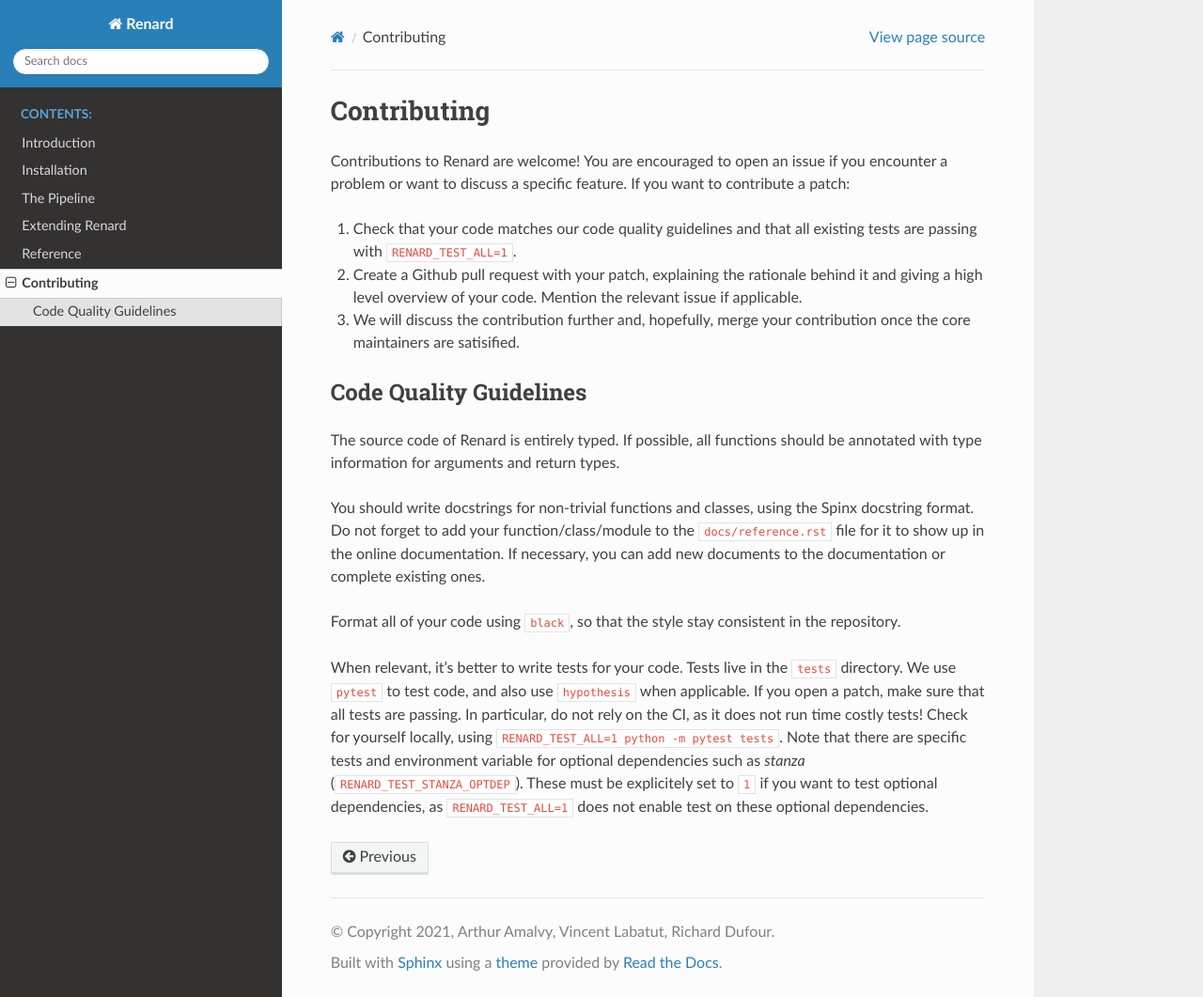
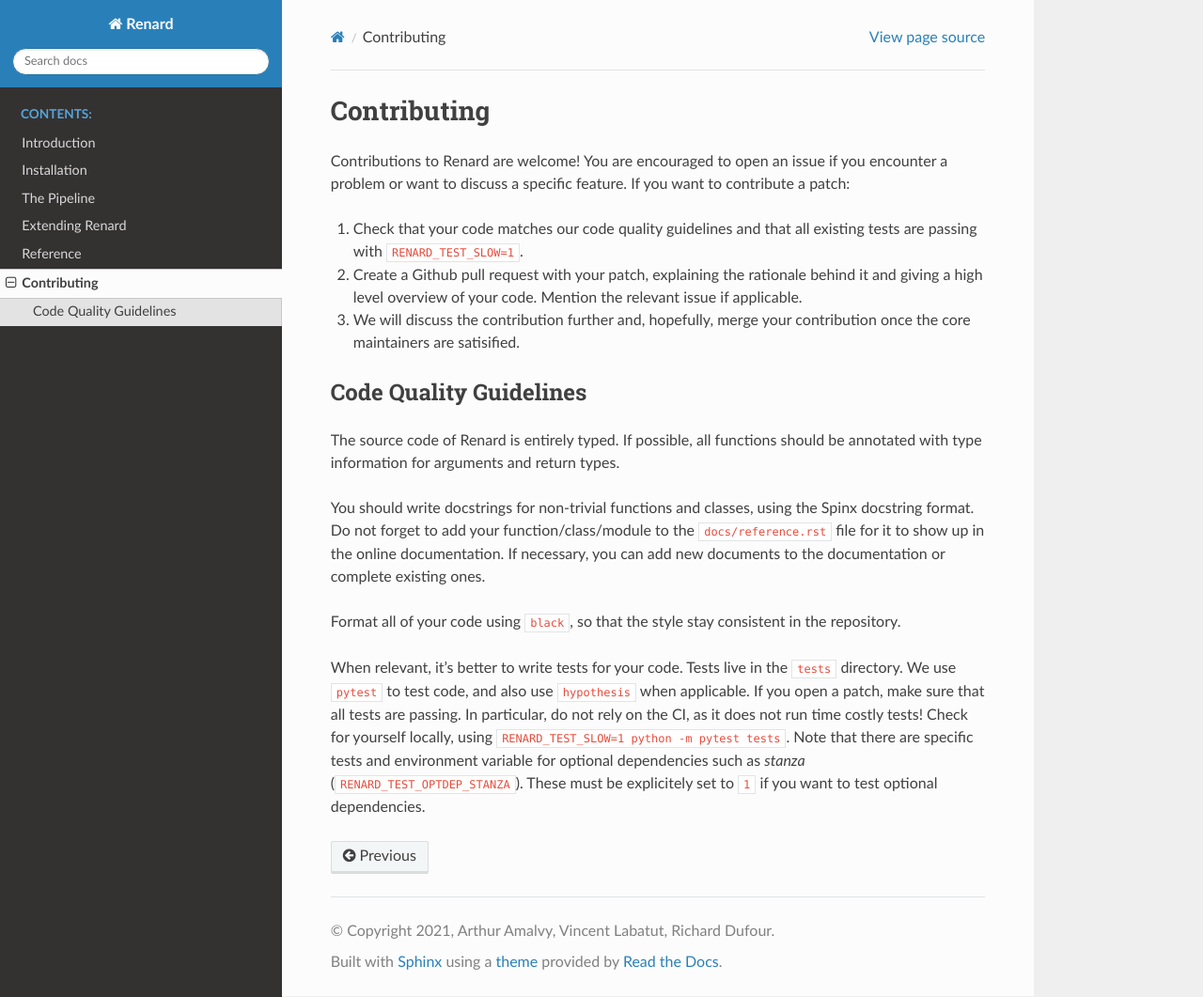
Before and after one commit to CompNet/Renard, a Sphinx documentation site: the page built from docs/contributing.rst, in a window 1280 px wide and 1061 px high. Shown: the whole window at 94% size. Built offline with Sphinx 7.4.7 and the Read the Docs theme 3.1.0, drawn with Linux system fonts in a browser that asks for light colours.

Commit message:
change test flags names

```diff
--- a/docs/contributing.rst
+++ b/docs/contributing.rst
@@ -7,7 +7,7 @@
 feature. If you want to contribute a patch:
 
 1. Check that your code matches our code quality guidelines and that
-   all existing tests are passing with ``RENARD_TEST_ALL=1``.
+   all existing tests are passing with ``RENARD_TEST_SLOW=1``.
 2. Create a Github pull request with your patch, explaining the
    rationale behind it and giving a high level overview of your
    code. Mention the relevant issue if applicable.
@@ -36,9 +36,7 @@
 ``hypothesis`` when applicable. If you open a patch, make sure that
 all tests are passing. In particular, do not rely on the CI, as it
 does not run time costly tests! Check for yourself locally, using
-``RENARD_TEST_ALL=1 python -m pytest tests``. Note that there are
+``RENARD_TEST_SLOW=1 python -m pytest tests``. Note that there are
 specific tests and environment variable for optional dependencies such
-as *stanza* (``RENARD_TEST_STANZA_OPTDEP``). These must be explicitely
-set to ``1`` if you want to test optional dependencies, as
-``RENARD_TEST_ALL=1`` does not enable test on these optional
-dependencies.
+as *stanza* (``RENARD_TEST_OPTDEP_STANZA``). These must be explicitely
+set to ``1`` if you want to test optional dependencies.
--- a/docs/pipeline.rst
+++ b/docs/pipeline.rst
@@ -200,7 +200,7 @@
 Relation Extraction
 -------------------
 
-- :class:`.T5RelationExtractor` extracts relations between characters
+- :class:`.GenerativeRelationExtractor` extracts relations between characters
   using a finetuned T5 model.
 
 
```
Also changed, not shown: README.md (+1 -1 lines), 4 other files.
